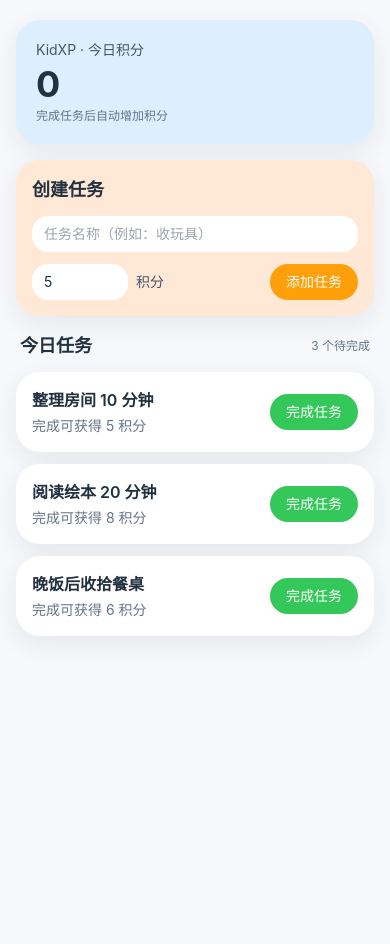
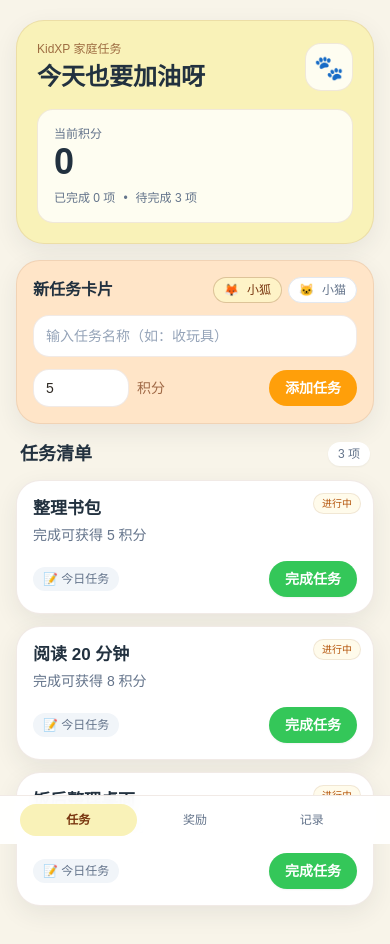
Before and after one commit to mimir518/KidXP, a React (Vite) app: page / in a window 390 px wide. Shown: the top 944 px of the page. Before the commit the page ends 844 px from the top, so only its background shows below. Built offline with nearby package versions, Linux system fonts and the light colour scheme.

Commit message:
Refine UI to playful minimal animal-inspired mobile style

```diff
--- a/src/App.jsx
+++ b/src/App.jsx
@@ -1,10 +1,11 @@
 import { useMemo, useState } from 'react'
+import PetBadge from './components/PetBadge'
 import TaskCard from './components/TaskCard'
 
 const initialTasks = [
-  { id: 't1', title: '整理房间 10 分钟', points: 5, done: false },
-  { id: 't2', title: '阅读绘本 20 分钟', points: 8, done: false },
-  { id: 't3', title: '晚饭后收拾餐桌', points: 6, done: false },
+  { id: 't1', title: '整理书包', points: 5, done: false },
+  { id: 't2', title: '阅读 20 分钟', points: 8, done: false },
+  { id: 't3', title: '饭后整理桌面', points: 6, done: false },
 ]
 
 export default function App() {
@@ -19,19 +20,14 @@ export default function App() {
   )
 
   const completeTask = (id) => {
-    setTasks((prev) => {
-      const next = prev.map((task) =>
-        task.id === id && !task.done ? { ...task, done: true } : task,
-      )
-      return next
-    })
+    setTasks((prev) => prev.map((task) => (task.id === id && !task.done ? { ...task, done: true } : task)))
     setAnimatePoints(true)
-    setTimeout(() => setAnimatePoints(false), 350)
+    setTimeout(() => setAnimatePoints(false), 360)
   }
 
   const addTask = (event) => {
     event.preventDefault()
-    if (!taskName.trim() || taskPoints < 1) return
+    if (!taskName.trim() || Number(taskPoints) < 1) return
 
     setTasks((prev) => [
       {
@@ -42,28 +38,52 @@ export default function App() {
       },
       ...prev,
     ])
+
     setTaskName('')
     setTaskPoints(5)
   }
 
+  const doneCount = tasks.filter((task) => task.done).length
+
   return (
-    <main className="mx-auto min-h-screen w-full max-w-md px-4 pb-10 pt-5">
-      <header className="mb-4 rounded-3xl bg-sky p-5 shadow-soft">
-        <p className="text-sm text-slate-600">KidXP · 今日积分</p>
-        <h1 className={`mt-1 text-4xl font-bold text-ink ${animatePoints ? 'animate-pop' : ''}`}>
-          {points}
-        </h1>
-        <p className="mt-1 text-xs text-slate-500">完成任务后自动增加积分</p>
+    <main className="mx-auto min-h-screen w-full max-w-md bg-[#F8F4E9] px-4 pb-10 pt-5">
+      <header className="rounded-[28px] border border-amber-900/10 bg-[#F9F2B8] p-5 shadow-soft">
+        <div className="mb-4 flex items-center justify-between">
+          <div>
+            <p className="text-xs text-amber-900/70">KidXP 家庭任务</p>
+            <h1 className="mt-1 text-2xl font-bold text-ink">今天也要加油呀</h1>
+          </div>
+          <div className="h-12 w-12 rounded-2xl border border-amber-900/10 bg-white/80 text-center text-2xl leading-[48px]">
+            🐾
+          </div>
+        </div>
+
+        <div className="rounded-2xl border border-amber-900/10 bg-white/80 p-4">
+          <p className="text-xs text-slate-500">当前积分</p>
+          <p className={`text-4xl font-bold text-ink ${animatePoints ? 'animate-pop' : ''}`}>{points}</p>
+          <div className="mt-2 flex items-center gap-2 text-xs text-slate-500">
+            <span>已完成 {doneCount} 项</span>
+            <span>•</span>
+            <span>待完成 {tasks.length - doneCount} 项</span>
+          </div>
+        </div>
       </header>
 
-      <section className="mb-4 rounded-3xl bg-peach p-4 shadow-soft">
-        <h2 className="text-lg font-semibold text-ink">创建任务</h2>
-        <form className="mt-3 space-y-3" onSubmit={addTask}>
+      <section className="mt-4 rounded-[24px] border border-amber-900/10 bg-[#FFE5C8] p-4 shadow-soft">
+        <div className="mb-3 flex items-center justify-between">
+          <h2 className="text-base font-semibold text-ink">新任务卡片</h2>
+          <div className="flex items-center gap-1.5">
+            <PetBadge type="fox" active />
+            <PetBadge type="cat" />
+          </div>
+        </div>
+
+        <form className="space-y-3" onSubmit={addTask}>
           <input
             value={taskName}
             onChange={(e) => setTaskName(e.target.value)}
-            className="w-full rounded-2xl border-0 bg-white px-3 py-2 text-sm outline-none ring-2 ring-transparent focus:ring-warn"
-            placeholder="任务名称（例如：收玩具）"
+            className="w-full rounded-2xl border border-amber-900/10 bg-white px-3 py-2.5 text-sm outline-none ring-2 ring-transparent placeholder:text-slate-400 focus:ring-warn"
+            placeholder="输入任务名称（如：收玩具）"
           />
           <div className="flex items-center gap-2">
             <input
@@ -71,12 +91,12 @@ export default function App() {
               min="1"
               value={taskPoints}
               onChange={(e) => setTaskPoints(e.target.value)}
-              className="w-24 rounded-2xl border-0 bg-white px-3 py-2 text-sm outline-none ring-2 ring-transparent focus:ring-warn"
+              className="w-24 rounded-2xl border border-amber-900/10 bg-white px-3 py-2 text-sm outline-none ring-2 ring-transparent focus:ring-warn"
             />
-            <span className="text-sm text-slate-600">积分</span>
+            <span className="text-sm text-amber-900/70">积分</span>
             <button
               type="submit"
-              className="ml-auto rounded-full bg-warn px-4 py-2 text-sm font-medium text-white transition active:scale-95"
+              className="ml-auto rounded-full bg-warn px-4 py-2 text-sm font-semibold text-white transition active:scale-95"
             >
               添加任务
             </button>
@@ -84,15 +104,23 @@ export default function App() {
         </form>
       </section>
 
-      <section className="space-y-3">
+      <section className="mt-4 space-y-3 pb-20">
         <div className="flex items-center justify-between px-1">
-          <h2 className="text-lg font-semibold text-ink">今日任务</h2>
-          <span className="text-xs text-slate-500">{tasks.filter((t) => !t.done).length} 个待完成</span>
+          <h2 className="text-lg font-semibold text-ink">任务清单</h2>
+          <span className="rounded-full bg-white px-2.5 py-1 text-xs text-slate-500 shadow-sm">{tasks.length} 项</span>
         </div>
         {tasks.map((task) => (
           <TaskCard key={task.id} task={task} onComplete={completeTask} />
         ))}
       </section>
+
+      <nav className="fixed bottom-0 left-0 right-0 border-t border-amber-900/10 bg-white/95 backdrop-blur">
+        <div className="mx-auto grid max-w-md grid-cols-3 px-5 py-2 text-xs">
+          <button className="rounded-full bg-[#F9F2B8] py-2 font-semibold text-amber-900">任务</button>
+          <button className="py-2 text-slate-500">奖励</button>
+          <button className="py-2 text-slate-500">记录</button>
+        </div>
+      </nav>
     </main>
   )
 }
--- /dev/null
+++ b/src/components/PetBadge.jsx
@@ -0,0 +1,22 @@
+const petMap = {
+  fox: { face: '🦊', name: '小狐' },
+  bear: { face: '🐻', name: '小熊' },
+  cat: { face: '🐱', name: '小猫' },
+}
+
+export default function PetBadge({ type = 'fox', active = false }) {
+  const pet = petMap[type] || petMap.fox
+
+  return (
+    <div
+      className={`flex items-center gap-2 rounded-full border px-2.5 py-1 text-xs transition ${
+        active
+          ? 'border-amber-900/25 bg-amber-100 text-amber-900'
+          : 'border-slate-200 bg-white text-slate-500'
+      }`}
+    >
+      <span>{pet.face}</span>
+      <span>{pet.name}</span>
+    </div>
+  )
+}
--- a/src/components/TaskCard.jsx
+++ b/src/components/TaskCard.jsx
@@ -1,17 +1,27 @@
 export default function TaskCard({ task, onComplete }) {
   return (
-    <div className="rounded-3xl bg-white p-4 shadow-soft">
-      <div className="flex items-center justify-between gap-3">
-        <div>
-          <p className="text-base font-semibold text-ink">{task.title}</p>
-          <p className="mt-1 text-sm text-slate-500">完成可获得 {task.points} 积分</p>
-        </div>
+    <div
+      className={`relative overflow-hidden rounded-[24px] border border-amber-900/10 p-4 shadow-soft transition ${
+        task.done ? 'bg-emerald-50' : 'bg-white'
+      }`}
+    >
+      <div className="absolute right-3 top-3 rounded-full border border-amber-900/10 bg-amber-50 px-2 py-0.5 text-[10px] text-amber-700">
+        {task.done ? '已盖章' : '进行中'}
+      </div>
+
+      <div className="pr-14">
+        <p className="text-[17px] font-semibold leading-6 text-ink">{task.title}</p>
+        <p className="mt-1 text-sm text-slate-500">完成可获得 {task.points} 积分</p>
+      </div>
+
+      <div className="mt-4 flex items-center justify-between">
+        <div className="rounded-full bg-slate-100 px-2.5 py-1 text-xs text-slate-500">📝 今日任务</div>
         <button
           type="button"
           onClick={() => onComplete(task.id)}
           disabled={task.done}
-          className={`rounded-full px-4 py-2 text-sm font-medium transition active:scale-95 ${
-            task.done ? 'bg-slate-200 text-slate-500' : 'bg-ok text-white'
+          className={`rounded-full px-4 py-2 text-sm font-semibold transition active:scale-95 ${
+            task.done ? 'bg-slate-200 text-slate-500' : 'bg-ok text-white shadow-sm'
           }`}
         >
           {task.done ? '已完成' : '完成任务'}
--- a/src/index.css
+++ b/src/index.css
@@ -3,13 +3,16 @@
 @tailwind utilities;
 
 :root {
-  font-family: Inter, -apple-system, BlinkMacSystemFont, 'PingFang SC', 'Microsoft YaHei',
-    'Noto Sans SC', sans-serif;
-  color: #22313f;
+  font-family: 'Nunito', 'PingFang SC', 'Microsoft YaHei', 'Noto Sans SC', sans-serif;
+  color: #2f2a24;
+}
+
+* {
+  -webkit-tap-highlight-color: transparent;
 }
 
 body {
   margin: 0;
   min-height: 100vh;
-  background: #f6f8fb;
+  background: #f8f4e9;
 }
```
